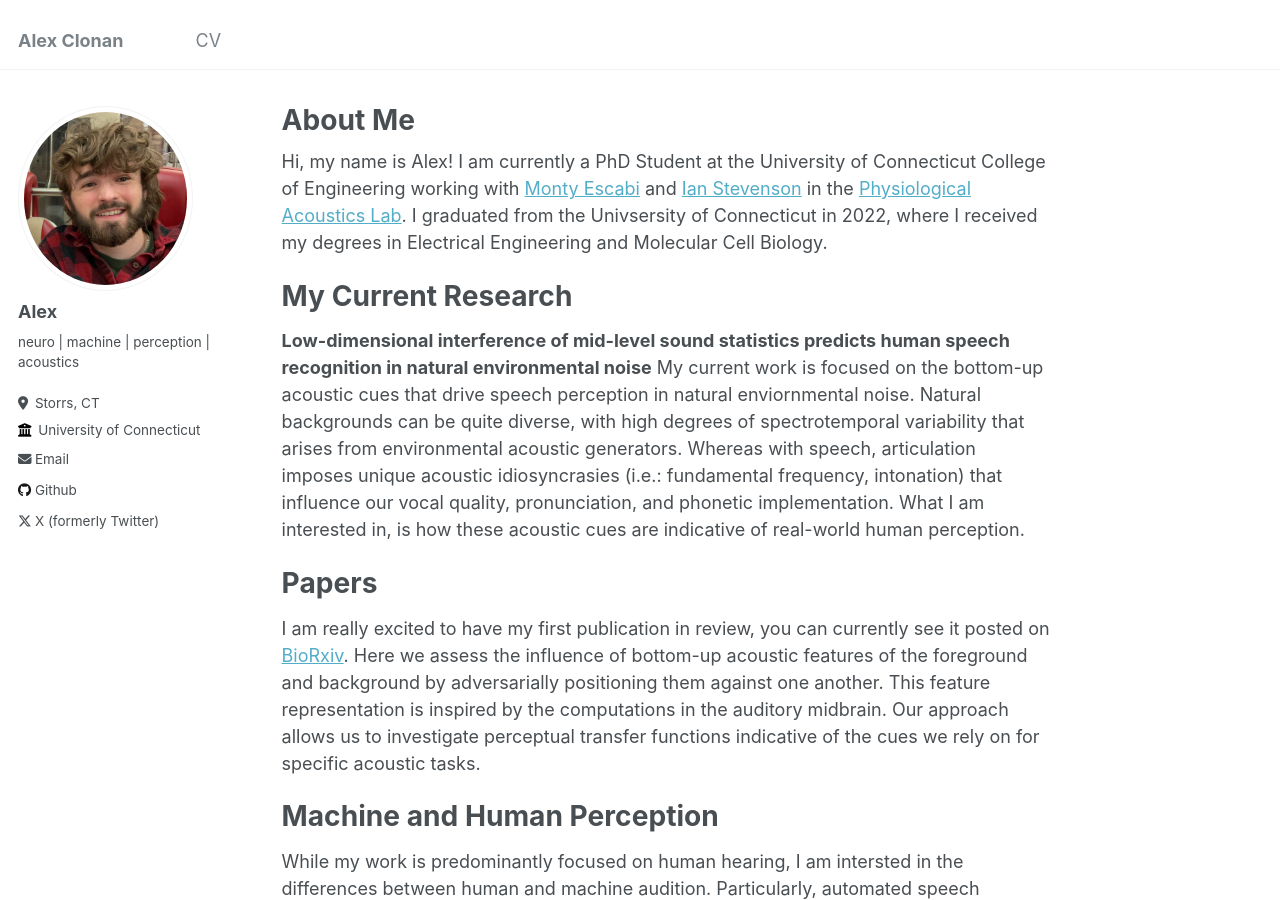
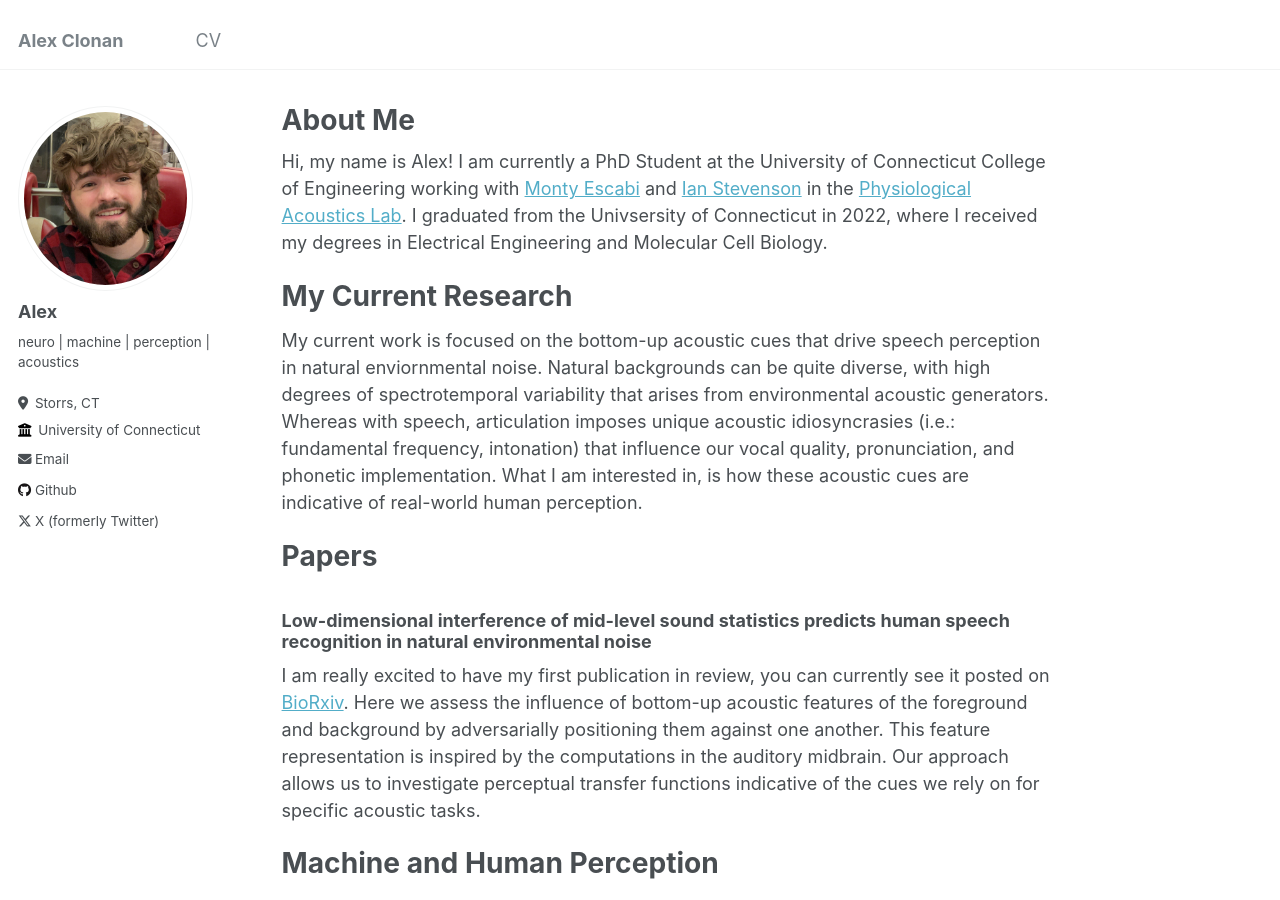
Before and after one commit to aclonan/aclonan.github.io, a Jekyll site: the page built from _pages/about.md, in a window 1280 px wide and 900 px high. Built offline with Jekyll 4.4.1, drawn with Linux system fonts in a browser that asks for light colours.

```diff
--- a/_pages/about.md
+++ b/_pages/about.md
@@ -11,11 +11,12 @@ Hi, my name is Alex! I am currently a PhD Student at the University of Connectic
 
 My Current Research
 ======
-**Low-dimensional interference of mid-level sound statistics predicts human speech recognition in natural environmental noise**
+
 My current work is focused on the bottom-up acoustic cues that drive speech perception in natural enviornmental noise. Natural backgrounds can be quite diverse, with high degrees of spectrotemporal variability that arises from environmental acoustic generators. Whereas with speech, articulation imposes unique acoustic idiosyncrasies (i.e.: fundamental frequency, intonation) that influence our vocal quality, pronunciation, and phonetic implementation. What I am interested in, is how these acoustic cues are indicative of real-world human perception.
 
 Papers
 ======
+### **Low-dimensional interference of mid-level sound statistics predicts human speech recognition in natural environmental noise**
 I am really excited to have my first publication in review, you can currently see it posted on [BioRxiv](https://www.biorxiv.org/content/10.1101/2024.02.13.579526v1). Here we assess the influence of bottom-up acoustic features of the foreground and background by adversarially positioning them against one another. This feature representation is inspired by the computations in the auditory midbrain. Our approach allows us to investigate perceptual transfer functions indicative of the cues we rely on for specific acoustic tasks.
 
 Machine and Human Perception
```
